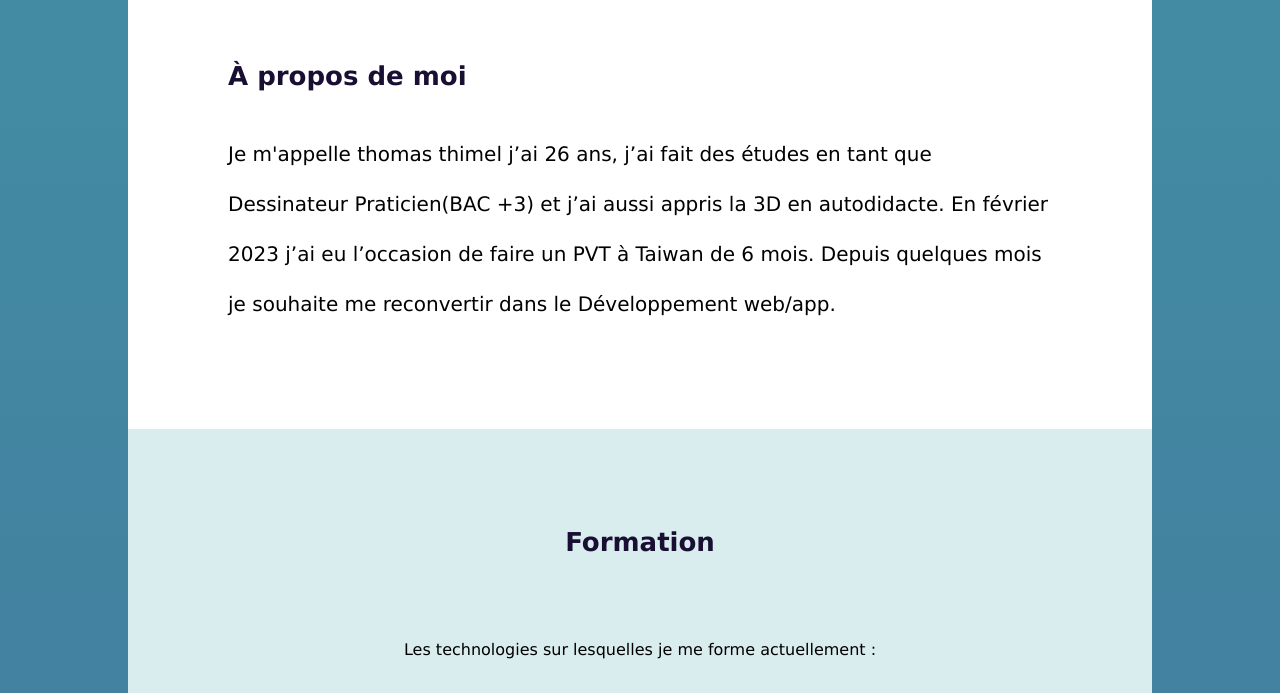
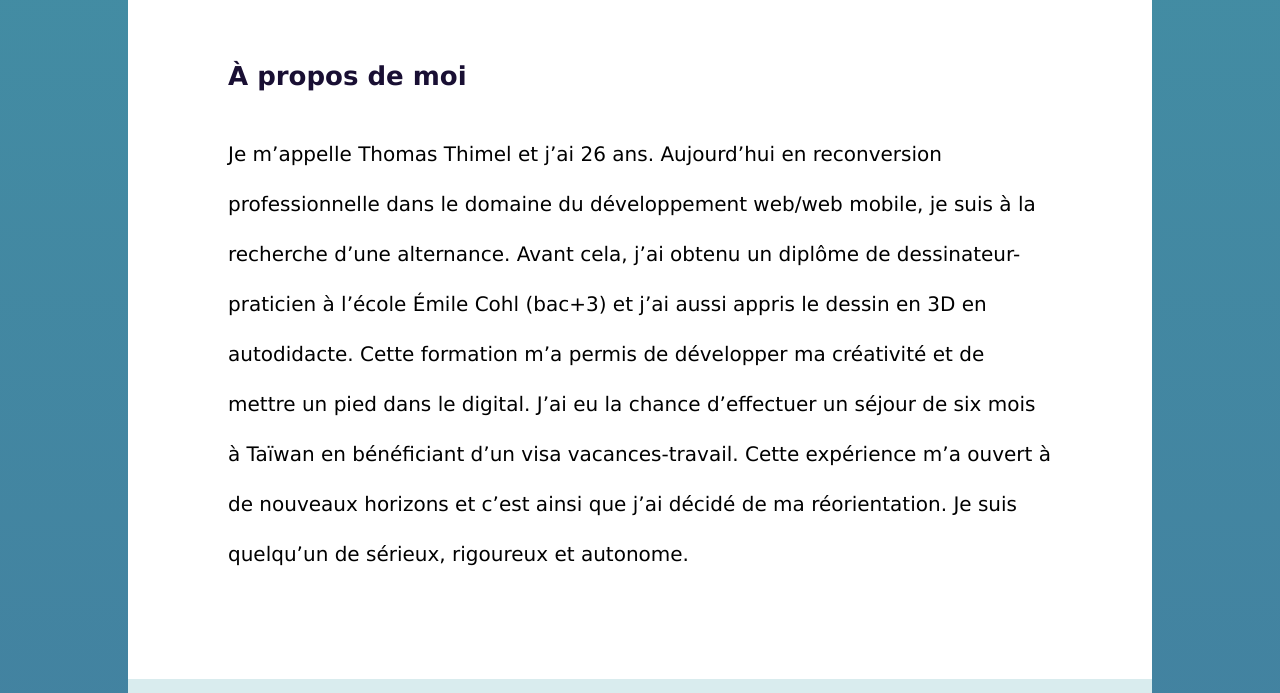
Before and after one commit to thomasthimel/Portfolio-thimel, a plain HTML site: page index.html in a window 1280 px wide. Shown: the part 1140-1833 px from the top of the page. Drawn offline with Linux system fonts and the light colour scheme.

Commit message:
Update index.html

```diff
--- a/index.html
+++ b/index.html
@@ -32,11 +32,13 @@
         </div>
         <h3>À propos de moi</h3>
         <p class="resume">
-          Je m'appelle thomas thimel j’ai 26 ans, j’ai fait des études en tant
-          que Dessinateur Praticien(BAC +3) et j’ai aussi appris la 3D en
-          autodidacte. En février 2023 j’ai eu l’occasion de faire un PVT à
-          Taiwan de 6 mois. Depuis quelques mois je souhaite me reconvertir dans
-          le Développement web/app.
+         Je m’appelle Thomas Thimel et j’ai 26 ans. Aujourd’hui en reconversion professionnelle dans le
+domaine du développement web/web mobile, je suis à la recherche d’une alternance. Avant cela, j’ai
+obtenu un diplôme de dessinateur-praticien à l’école Émile Cohl (bac+3) et j’ai aussi appris le dessin
+en 3D en autodidacte. Cette formation m’a permis de développer ma créativité et de mettre un pied
+dans le digital. J’ai eu la chance d’effectuer un séjour de six mois à Taïwan en bénéficiant d’un visa
+vacances-travail. Cette expérience m’a ouvert à de nouveaux horizons et c’est ainsi que j’ai décidé de
+ma réorientation. Je suis quelqu’un de sérieux, rigoureux et autonome.
         </p>
       </section>
       <section id="education">
```
